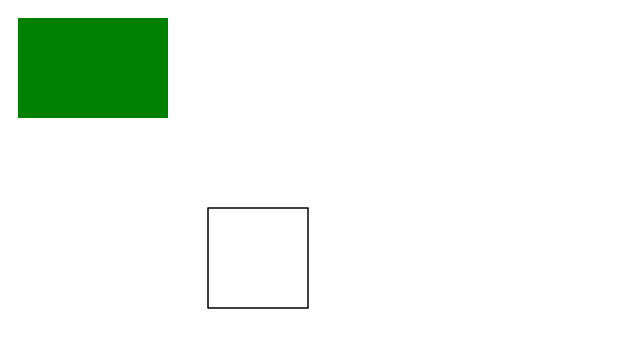
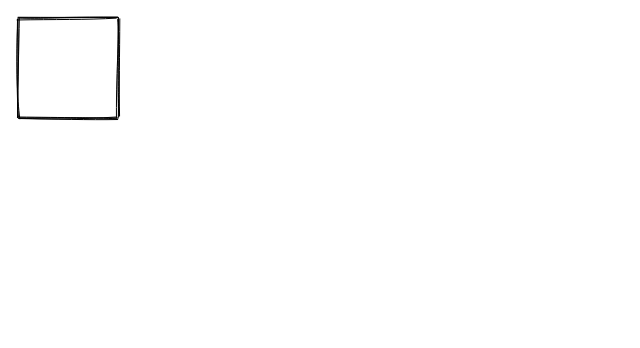
Before and after one commit to Chewall/baby-excalidraw, a React (Vite) app: page / in a window 1280 px wide. Shown: the top 348 px of the page, without its empty margins (0-640 px from the left). Built offline with nearby package versions, Linux system fonts and the light colour scheme.

Commit message:
测试roughjs

```diff
--- a/package.json
+++ b/package.json
@@ -11,7 +11,8 @@
   },
   "dependencies": {
     "react": "^19.0.0",
-    "react-dom": "^19.0.0"
+    "react-dom": "^19.0.0",
+    "roughjs": "^4.6.6"
   },
   "devDependencies": {
     "@eslint/js": "^9.19.0",
--- a/src/App.jsx
+++ b/src/App.jsx
@@ -1,6 +1,7 @@
 import {useLayoutEffect, useState} from 'react'
-import reactLogo from './assets/react.svg'
-import viteLogo from '/vite.svg'
+import rough from 'roughjs/bundled/rough.esm.js'
+
+const generator = rough.generator()
 
 function App() {
 
@@ -8,9 +9,9 @@ function App() {
     const canvas = document.getElementById('canvas')
     const ctx = canvas.getContext('2d')
 
-    ctx.fillStyle = 'green'
-    ctx.fillRect(10, 10, 150, 100)
-    ctx.strokeRect(200, 200, 100, 100)
+    const roughCanvas = rough.canvas(canvas)
+    const rect = generator.rectangle(10, 10, 100, 100)
+    roughCanvas.draw(rect)
   }, []);
 
   return (
```
Also changed, not shown: 1 other file (tests, documents, lock files or other folders).
